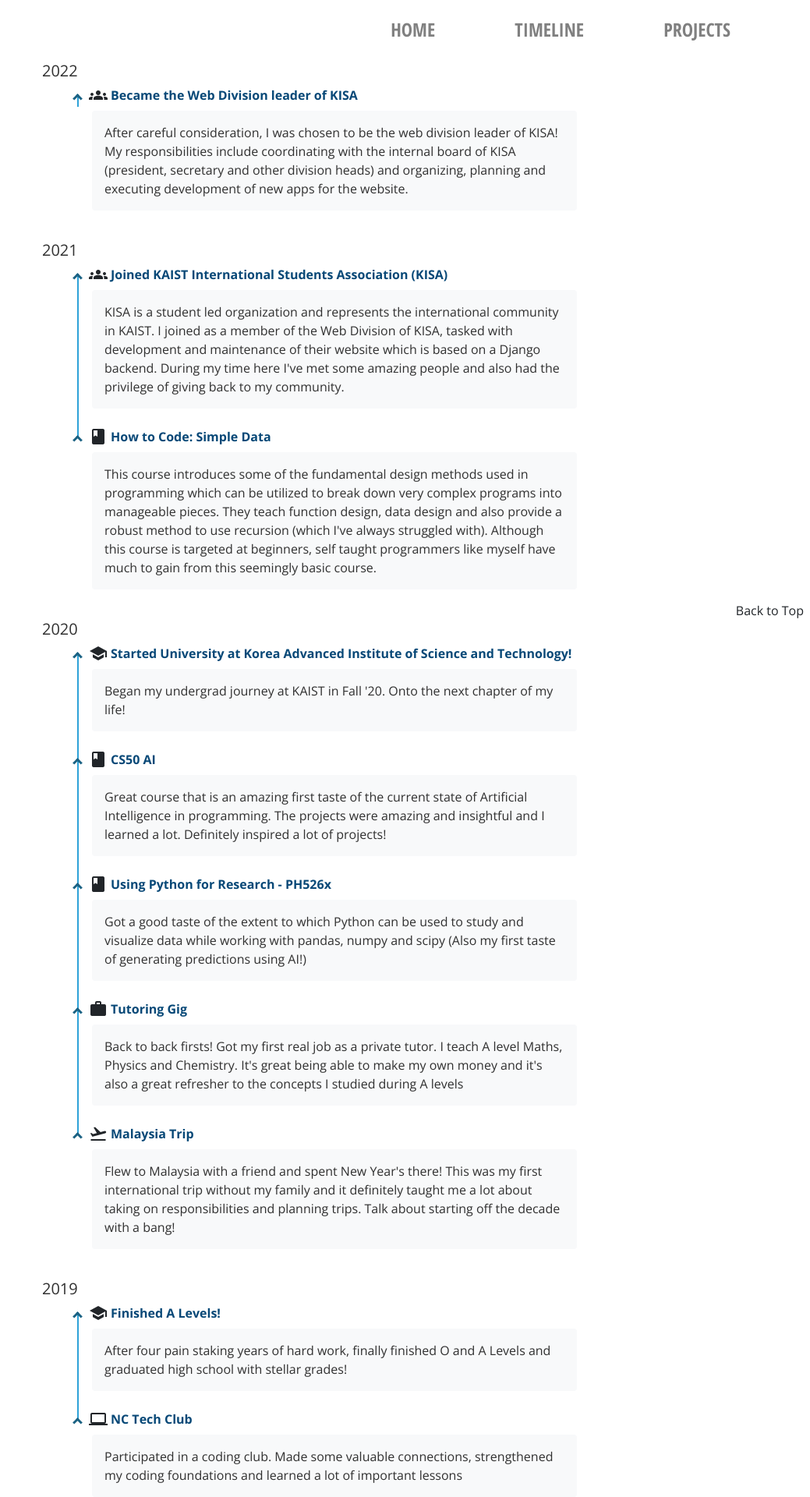
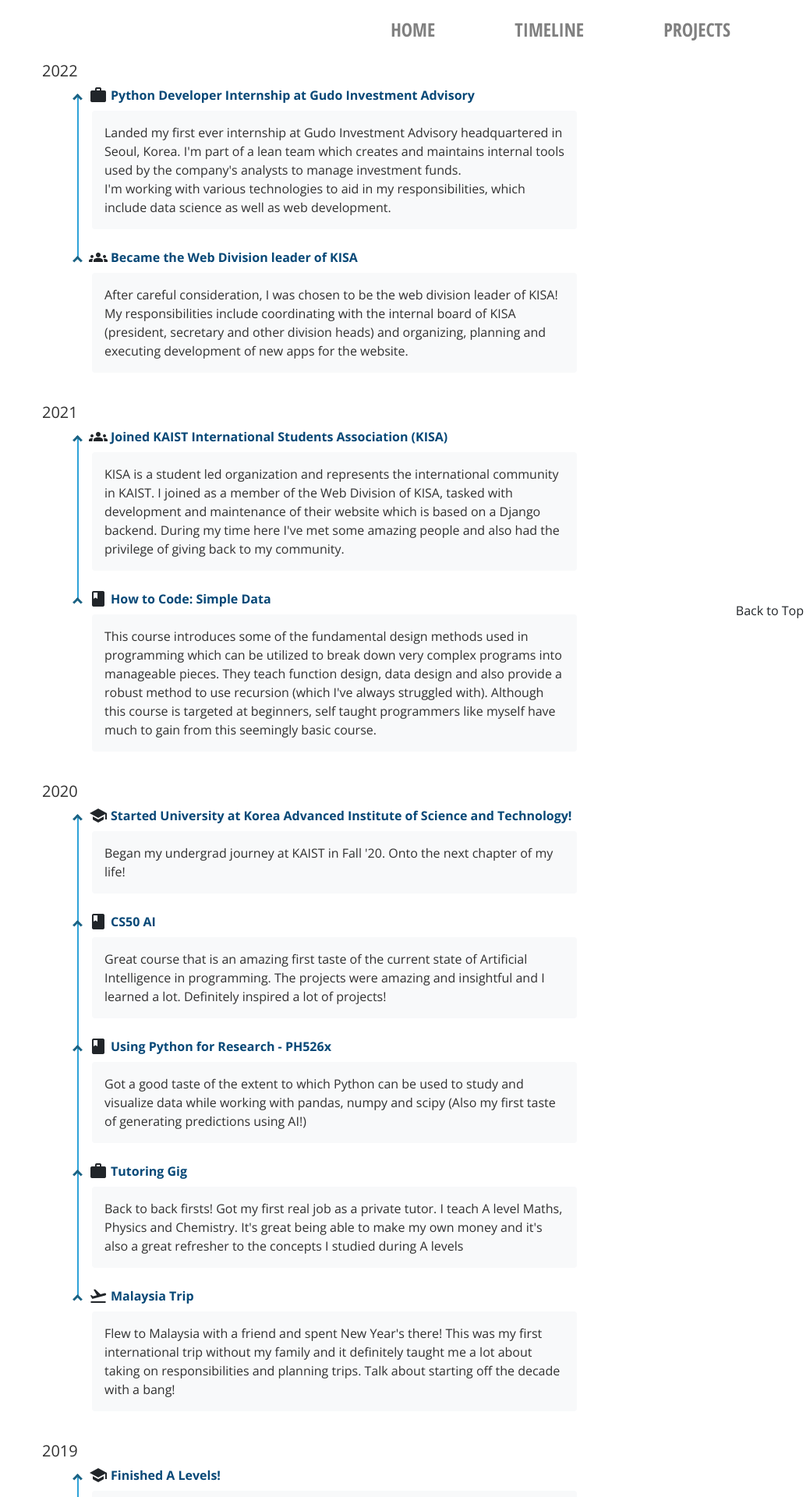
Before and after one commit to shamsow/portfolio, a Flask app: page /timeline in a window 1280 px wide. Shown: the top 1920 px of the page at 78% size, without its empty margins (241-1280 px from the left). Run offline with Flask 2, Linux system fonts and the light colour scheme; some libraries are stand-ins or nearby versions.

Commit message:
Timeline addition

```diff
--- a/templates/timeline.html
+++ b/templates/timeline.html
@@ -11,6 +11,18 @@
             <div class="col s12 m4 l8">
                 <span class="date">2022</span>
                 <ul class="timeline-event">
+                    <li>
+                        <div class="icon-title">
+                            <i class="tiny material-icons">work</i>
+                            <span class="title">Python Developer Internship at Gudo Investment Advisory</span>
+                        </div>
+                        <span class="content bg-light p-3 rounded">
+                            Landed my first ever internship at Gudo Investment Advisory headquartered in Seoul, Korea.
+                            I'm part of a lean team which creates and maintains internal tools used by the company's analysts to
+                            manage investment funds.<br>
+                            I'm working with various technologies to aid in my responsibilities, which include data science as well as web development.
+                        </span>
+                    </li>
                     <li>
                         <div class="icon-title">
                             <i class="tiny material-icons">groups</i>
```
